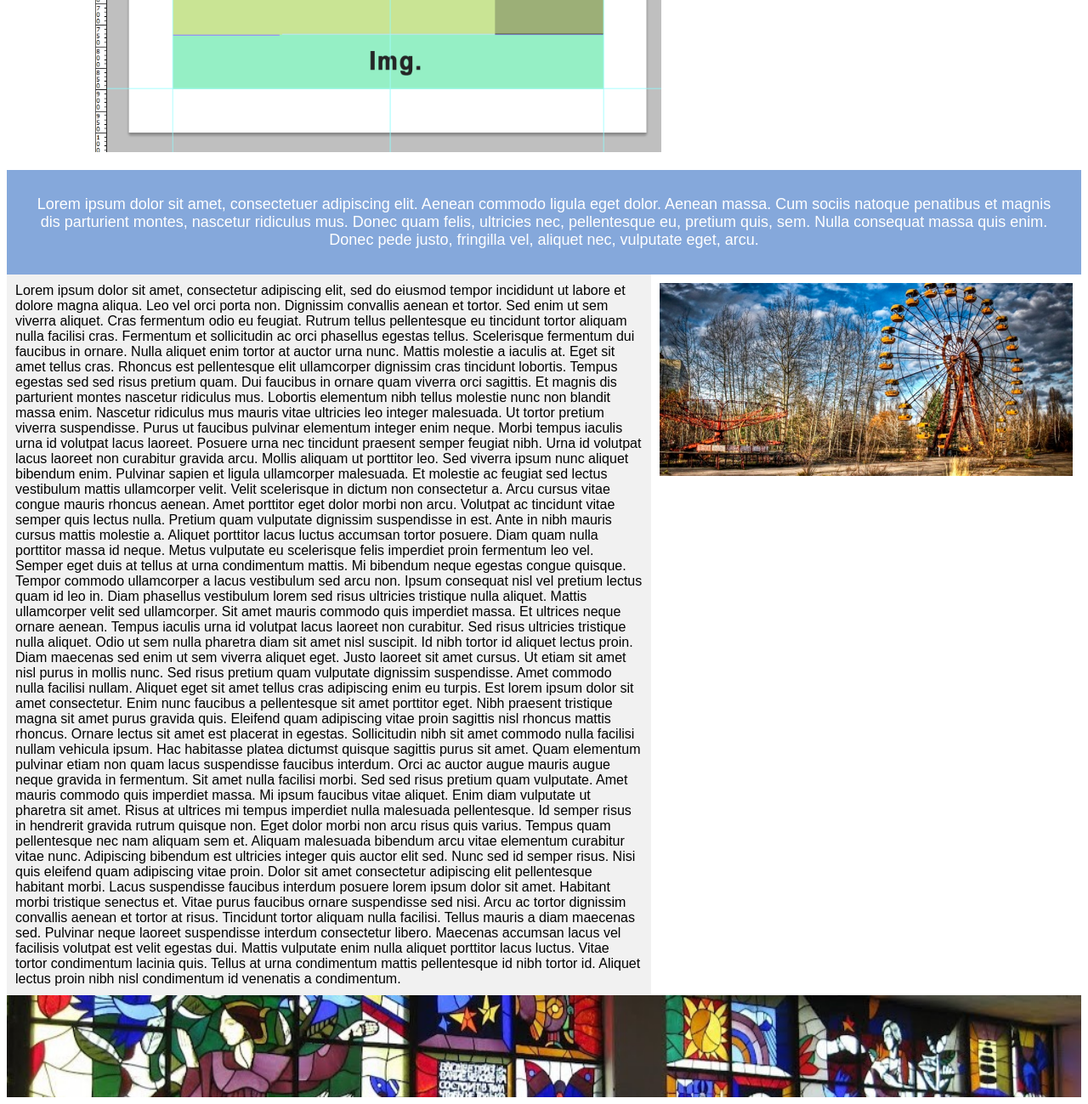
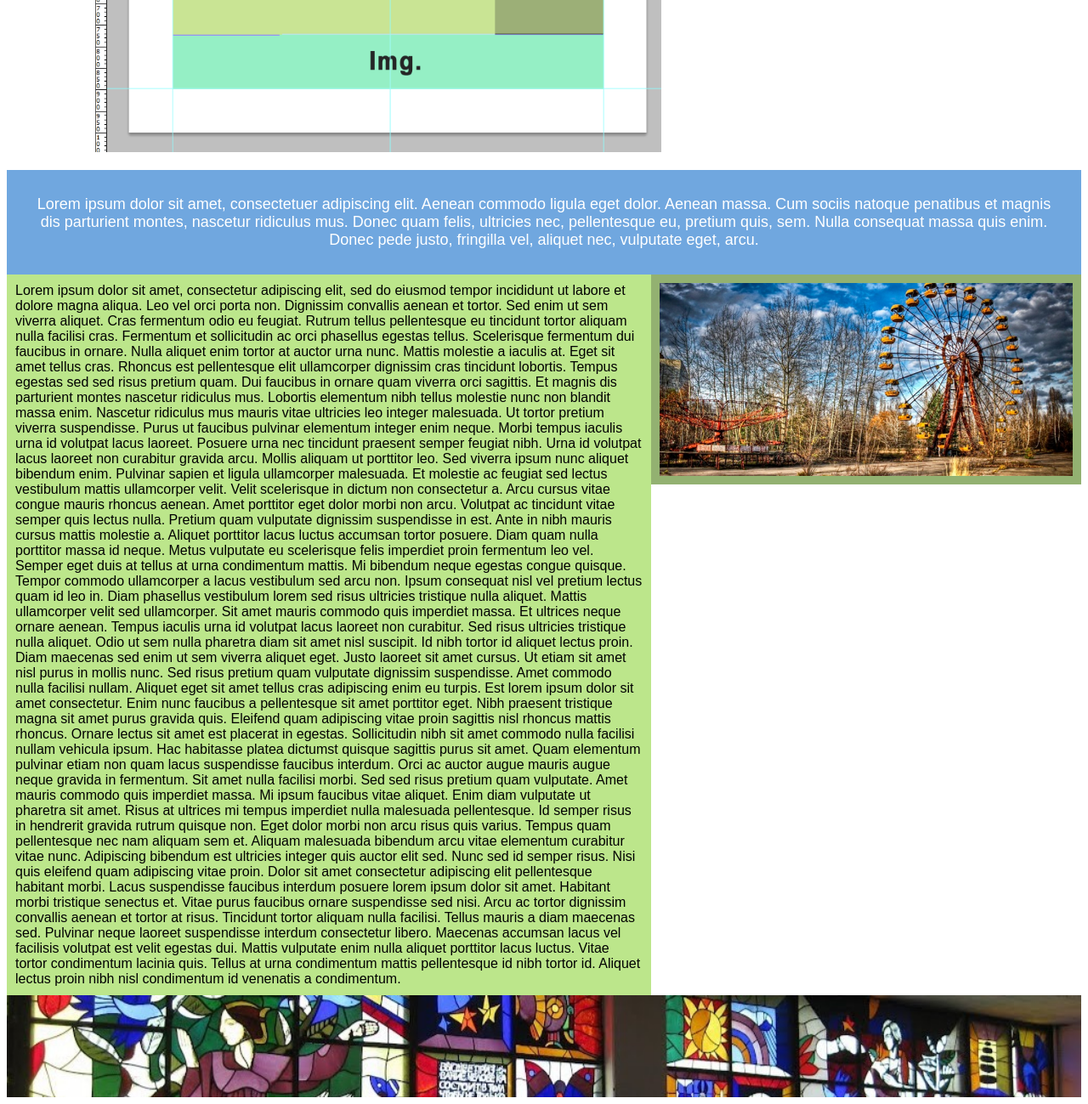
Before and after one commit to zaiats85/laboratorni, a PHP site: page / in a window 1280 px wide. Shown: the part 548-1847 px from the top of the page at 85% size. Run offline with PHP 8.4, Linux system fonts and the light colour scheme.

Commit message:
[lab-4] modify status

```diff
--- a/lab-4/style.css
+++ b/lab-4/style.css
@@ -8,7 +8,7 @@ body {
 
 /* Style the header */
 header {
-    background-color: rgb(133,168,219);
+    background: rgb(112,167,223);
     padding: 30px;
     text-align: center;
     font-size: 18px;
@@ -16,28 +16,30 @@ header {
 }
 
 article p {
+    background: rgb(188,230,139);
     float: left;
     width: 60%;
-    background-color: #f1f1f1;
     padding: 10px;
     margin: 0;
 }
 
 article img {
+    background: rgb(147,177,113);
     float: right;
     width: 40%;
     padding: 10px;
 }
 
 /* Clear floats after the columns */
-section::after {
+article::after {
     content: "";
+    clear: both;
     display: table;
-    clear: both;
 }
 
 /* Style the footer */
 footer {
+    background: rgb(64,242,194);
     background-image: url("assets/kpi-18.jpeg");
     background-repeat: no-repeat;
     background-size: cover;
```
